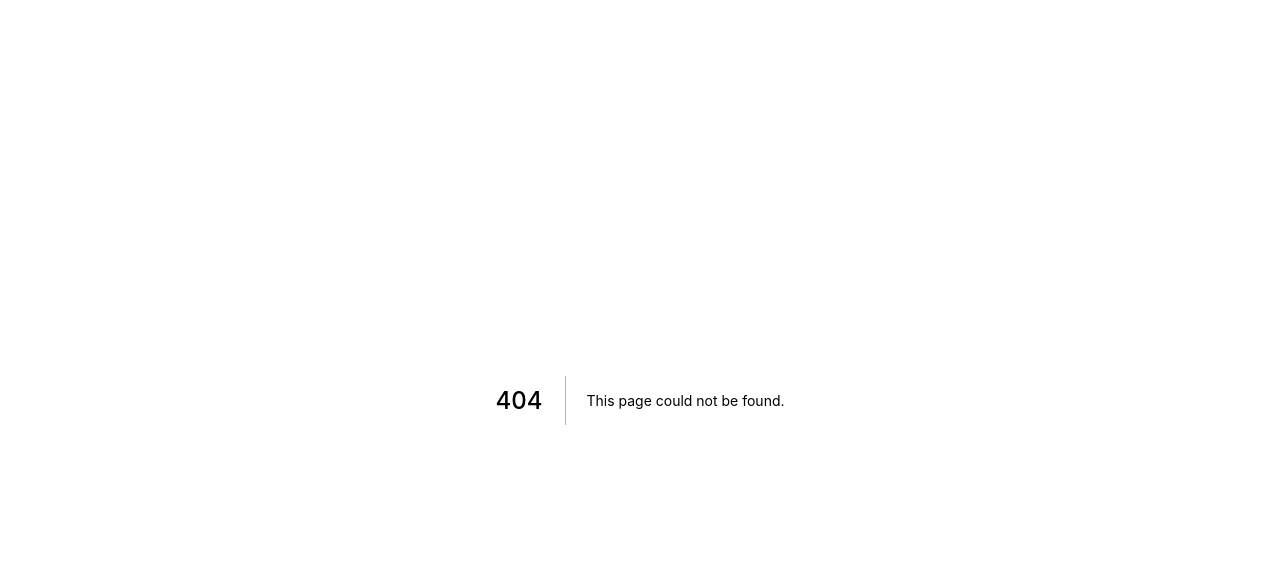
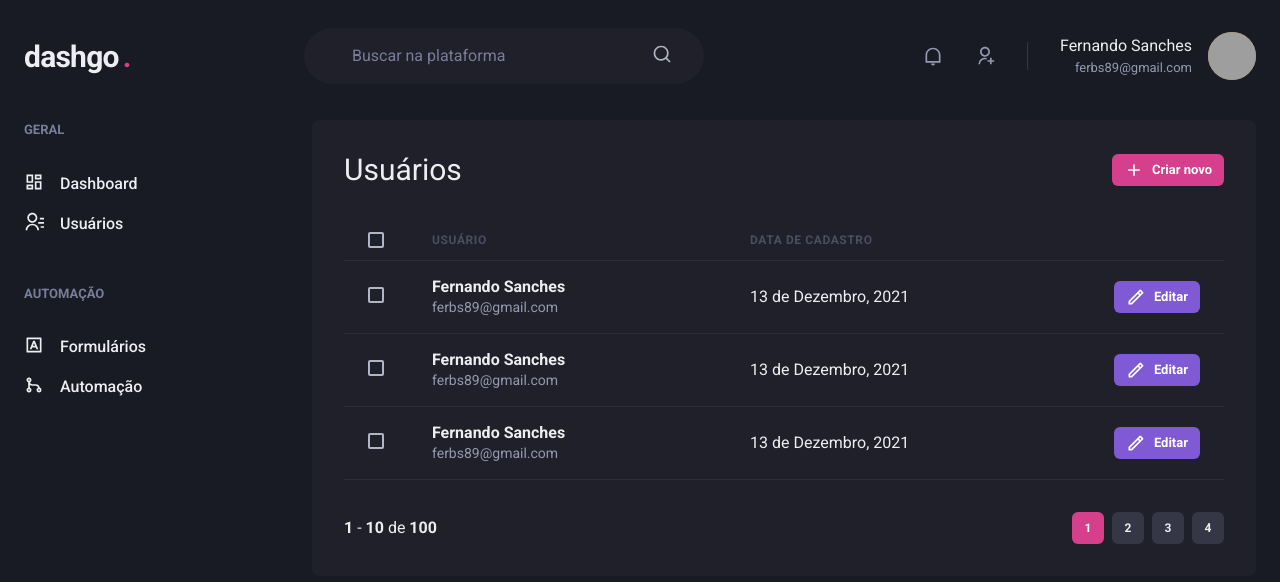
Before and after one commit to ferbs89/dashgo, a Next.js app: page /users in a window 1280 px wide. Before the commit this address had no page. Shown: the top 582 px of the page. Built offline with nearby package versions, Linux system fonts and the light colour scheme; grey boxes are pictures that could not be loaded.

Commit message:
Controle de usuários

```diff
--- /dev/null
+++ b/src/components/Pagination.tsx
@@ -0,0 +1,18 @@
+import { Box, Button, Stack } from '@chakra-ui/react';
+
+export function Pagination() {
+	return (
+		<Stack direction="row" spacing="6" mt="8" justify="space-between" align="center">
+			<Box>
+				<strong>1</strong> - <strong>10</strong> de <strong>100</strong>
+			</Box>
+
+			<Stack direction="row" spacing="2">
+				<Button size="sm" fontSize="xs" width="4" colorScheme="pink" disabled _disabled={{ bg: 'pink.500', cursor: 'default' }}>1</Button>
+				<Button size="sm" fontSize="xs" width="4" bg="gray.700" _hover={{ bg: 'gray.500' }}>2</Button>
+				<Button size="sm" fontSize="xs" width="4" bg="gray.700" _hover={{ bg: 'gray.500' }}>3</Button>
+				<Button size="sm" fontSize="xs" width="4" bg="gray.700" _hover={{ bg: 'gray.500' }}>4</Button>
+			</Stack>
+		</Stack>
+	);
+}
--- a/src/pages/_document.tsx
+++ b/src/pages/_document.tsx
@@ -8,6 +8,8 @@
 					<link rel="preconnect" href="https://fonts.googleapis.com" />
 					<link rel="preconnect" href="https://fonts.gstatic.com" />
 					<link href="https://fonts.googleapis.com/css2?family=Roboto:wght@400;500;700&display=swap" rel="stylesheet" />
+
+					<title>dashgo.</title>
 				</Head>
 				<body>
 					<Main />
--- /dev/null
+++ b/src/pages/users/index.tsx
@@ -0,0 +1,81 @@
+import { Box, Button, Checkbox, Flex, Heading, Icon, Table, Tbody, Td, Text, Th, Thead, Tr } from '@chakra-ui/react';
+import { RiAddLine, RiPencilLine } from 'react-icons/ri';
+
+import { Header } from '../../components/Header';
+import { Pagination } from '../../components/Pagination';
+import { Sidebar } from '../../components/Sidebar';
+
+export default function UserList() {
+	return (
+		<Box>
+			<Header />
+
+			<Flex w="100%" maxWidth={1480} my="6" mx="auto" px="6">
+				<Sidebar />
+
+				<Box flex="1" borderRadius={8} bg="gray.800" p="8">
+					<Flex mb="8" justify="space-between" align="center">
+						<Heading size="lg" fontWeight="normal">Usuários</Heading>
+						<Button as="a" size="sm" fontSize="small" colorScheme="pink" leftIcon={<Icon as={RiAddLine} fontSize={20} />}>Criar novo</Button>
+					</Flex>
+
+					<Table colorScheme="whiteAlpha">
+						<Thead>
+							<Tr>
+								<Th px="6" color="gray.500" width="8">
+									<Checkbox colorScheme="pink" />
+								</Th>
+								<Th>Usuário</Th>
+								<Th>Data de cadastro</Th>
+								<Th width="8"></Th>
+							</Tr>
+						</Thead>
+						<Tbody>
+							<Tr>
+								<Td px="6">
+									<Checkbox colorScheme="pink" />
+								</Td>
+								<Td>
+									<Box>
+										<Text fontWeight="bold">Fernando Sanches</Text>
+										<Text fontSize="sm" color="gray.300">ferbs89@gmail.com</Text>
+									</Box>
+								</Td>
+								<Td>13 de Dezembro, 2021</Td>
+								<Td><Button as="a" size="sm" fontSize="small" colorScheme="purple" leftIcon={<Icon as={RiPencilLine} fontSize={20} />}>Editar</Button></Td>
+							</Tr>
+							<Tr>
+								<Td px="6">
+									<Checkbox colorScheme="pink" />
+								</Td>
+								<Td>
+									<Box>
+										<Text fontWeight="bold">Fernando Sanches</Text>
+										<Text fontSize="sm" color="gray.300">ferbs89@gmail.com</Text>
+									</Box>
+								</Td>
+								<Td>13 de Dezembro, 2021</Td>
+								<Td><Button as="a" size="sm" fontSize="small" colorScheme="purple" leftIcon={<Icon as={RiPencilLine} fontSize={20} />}>Editar</Button></Td>
+							</Tr>
+							<Tr>
+								<Td px="6">
+									<Checkbox colorScheme="pink" />
+								</Td>
+								<Td>
+									<Box>
+										<Text fontWeight="bold">Fernando Sanches</Text>
+										<Text fontSize="sm" color="gray.300">ferbs89@gmail.com</Text>
+									</Box>
+								</Td>
+								<Td>13 de Dezembro, 2021</Td>
+								<Td><Button as="a" size="sm" fontSize="small" colorScheme="purple" leftIcon={<Icon as={RiPencilLine} fontSize={20} />}>Editar</Button></Td>
+							</Tr>
+						</Tbody>
+					</Table>
+
+					<Pagination />
+				</Box>
+			</Flex>
+		</Box>
+	);
+}
```
Also changed, not shown: src/pages/users/create.tsx (added, +42 -0 lines).
